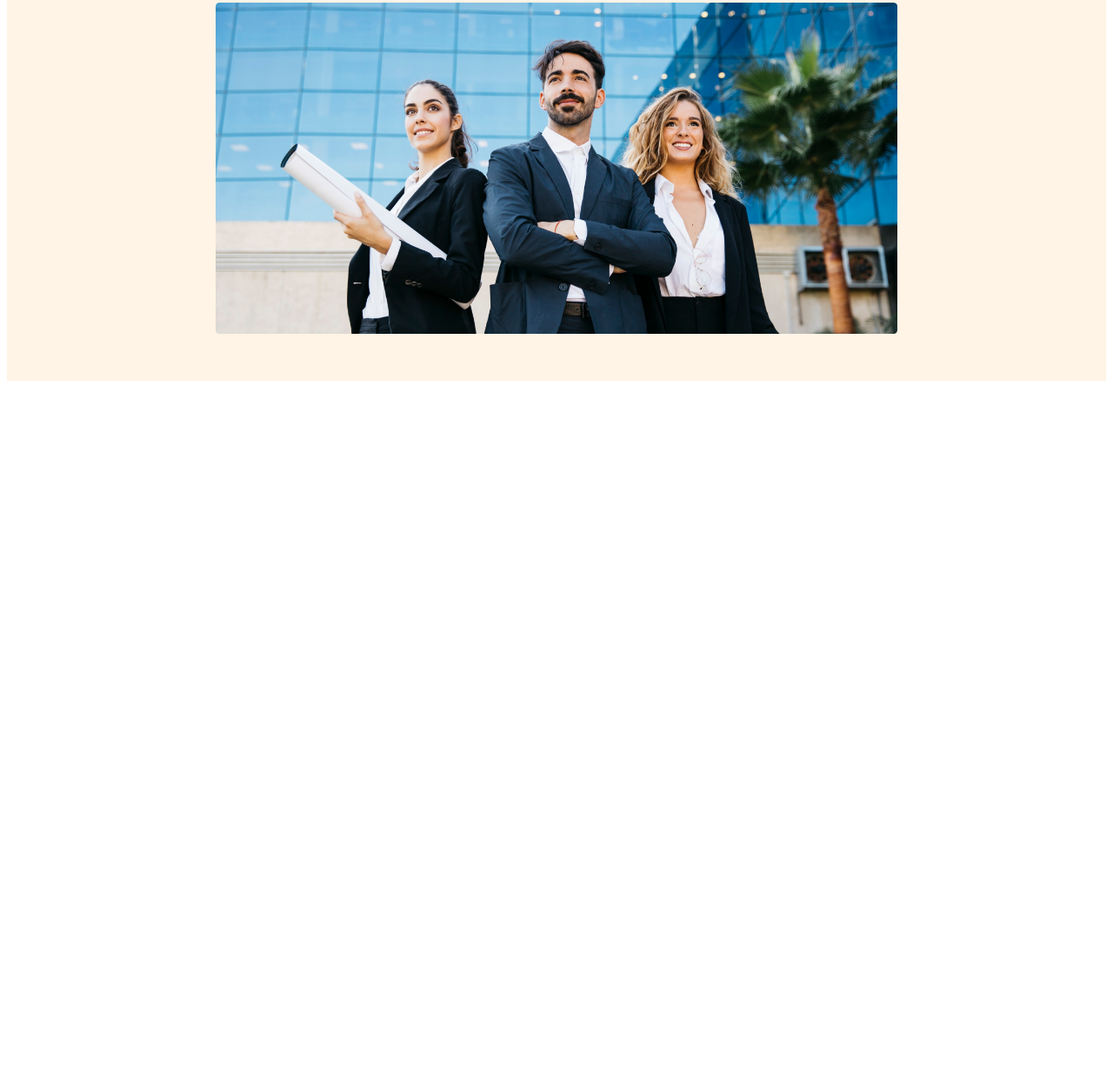
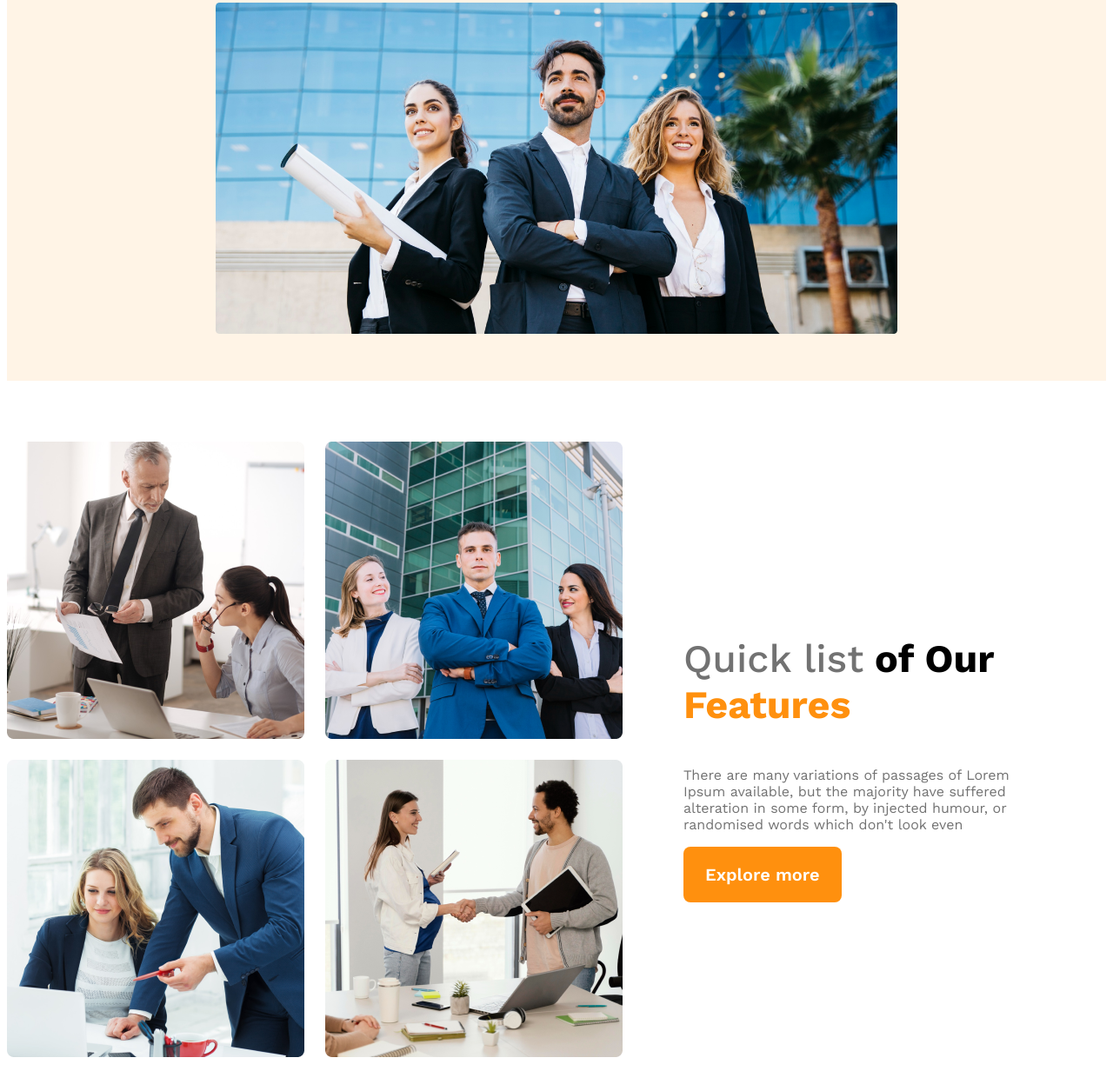
Before and after one commit to Oishee90/p01-responsive-webpage, a plain HTML site: page index.html in a window 1280 px wide. Shown: the part 573-1828 px from the top of the page at 87% size. Before the commit the page ends 1019 px from the top, so only its background shows below. Drawn offline with nearby package versions, Linux system fonts and the light colour scheme.

Commit message:
team section responsive

```diff
--- a/css/style.css
+++ b/css/style.css
@@ -50,20 +50,57 @@ nav a{
     font-size: 4rem;
     font-weight: 700;
 }
-.banner-description{
-    color: 727272;
+.txt-light-gray{
+    color: #727272;
 }
 .banner img{
     width:100%;
     margin-top: 20px;
+}
+/* main style */
+main{
+    max-width:1440px;
+    margin: 70px auto;
+}
+/* teams style */
+.teams-container{
+    display: flex;
+    align-items: center;
+}
+.teams-img-container{
+    display: grid;
+    grid-template-columns: repeat(2,1fr);
+    gap:1.5rem;
+}
+.teams-content{
+    padding-right:70px;
+    padding-left: 70px;
+}
+.teams-tittle{
+    font-size: 2.8rem;
+}
+.teams-tittle .quik-list{
+    color:#727272;
+    font-weight: 500;
+}
+.teams-tittle  .text-features{
+    color: #FF900E;
+    font-weight: 700;
 }
 /* responsive style */
 @media screen and (max-width:576px){
     header{
         padding: 20px;
     }
-    nav{
+    nav, .teams-container{
         flex-direction: column;
+    }
+    .teams-img-container{
+        grid-template-columns:1fr;
+    }
+    .teams-content
+    {
+        padding: 20px;
     }
 
 }
@@ -72,7 +109,7 @@ nav a{
     header{
         padding: 50px;
     }
-    nav{
+    nav, .teams-container{
         flex-direction: column;
     }
 
--- a/index.html
+++ b/index.html
@@ -11,6 +11,7 @@
     <link rel="stylesheet" href="css/style.css">
 </head>
 <body>
+    <!-- header start -->
    <header>
       <nav>
         <h3 class="nav-tittle">G3 Architect</h3>
@@ -27,7 +28,7 @@
         <h1 class="banner-tittle">Brand New
             Group of Architects
             </h1>
-        <p class="banner-discription">There are many variations of passages of Lorem Ipsum available, but the majority have suffered alteration in some form, by injected humour, or randomised words which don't look even
+        <p class="txt-light-gray">There are many variations of passages of Lorem Ipsum available, but the majority have suffered alteration in some form, by injected humour, or randomised words which don't look even
 
         </p>
         <button class="btn-primary">Explore more</button>
@@ -35,8 +36,24 @@
         <img src="images/banner.png" alt="">
       </div>
    </header>
+   <!-- main section start -->
    <main>
+     <!-- team section -->
+     <section class="teams-container">
+        <div class="teams-img-container">
+            <img src="images/team1.png" alt="">
+            <img src="images/team2.png" alt="">
+            <img src="images/team3.png" alt="">
+            <img src="images/team4.png" alt="">
+        </div>
+        <div class="teams-content">
+          <h3 class="teams-tittle"><span class="quik-list">Quick list</span><span> of Our</span><span class="text-features"> Features</span></h3>
+          <p class="txt-light-gray">There are many variations of passages of Lorem Ipsum available, but the majority have suffered alteration in some form, by injected humour, or randomised words which don't look even
 
+          </p>
+          <button class="btn-primary">Explore more</button>
+        </div>
+     </section>
    </main>
    <footer>
 
```
